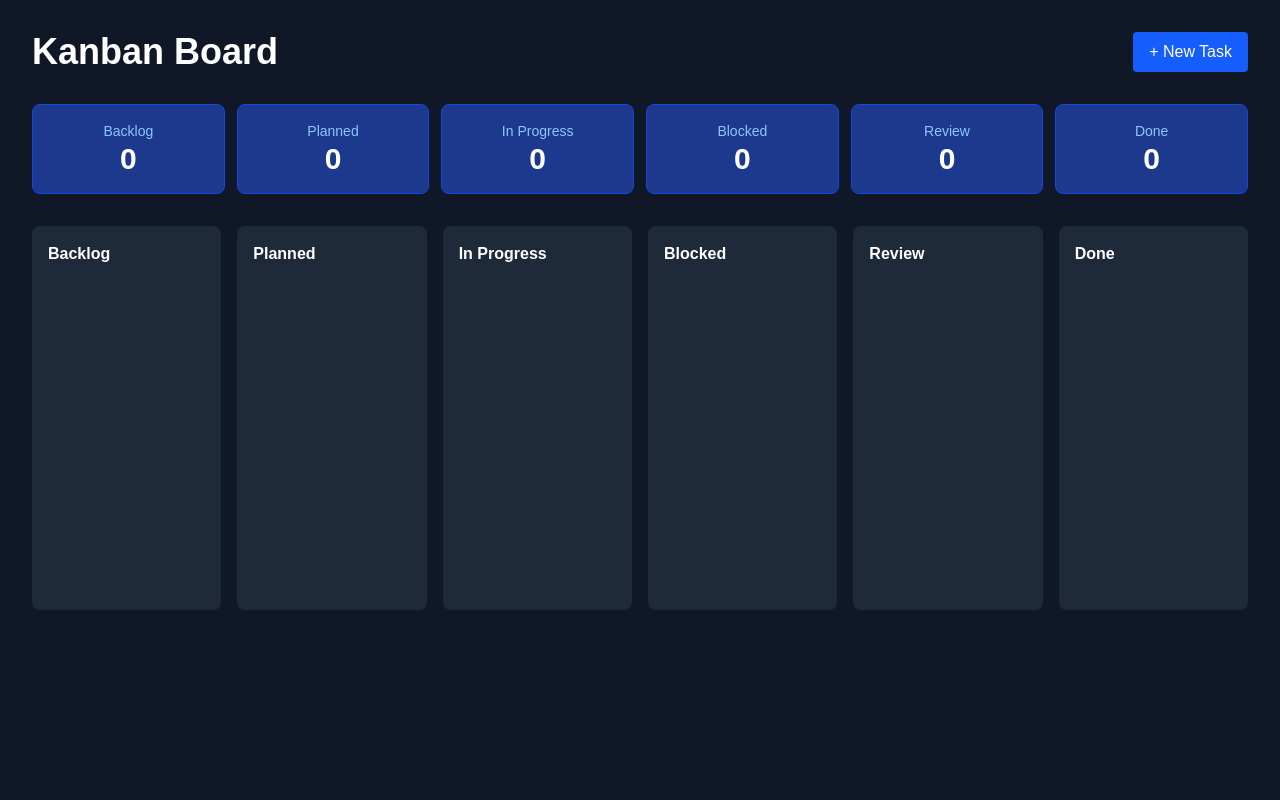
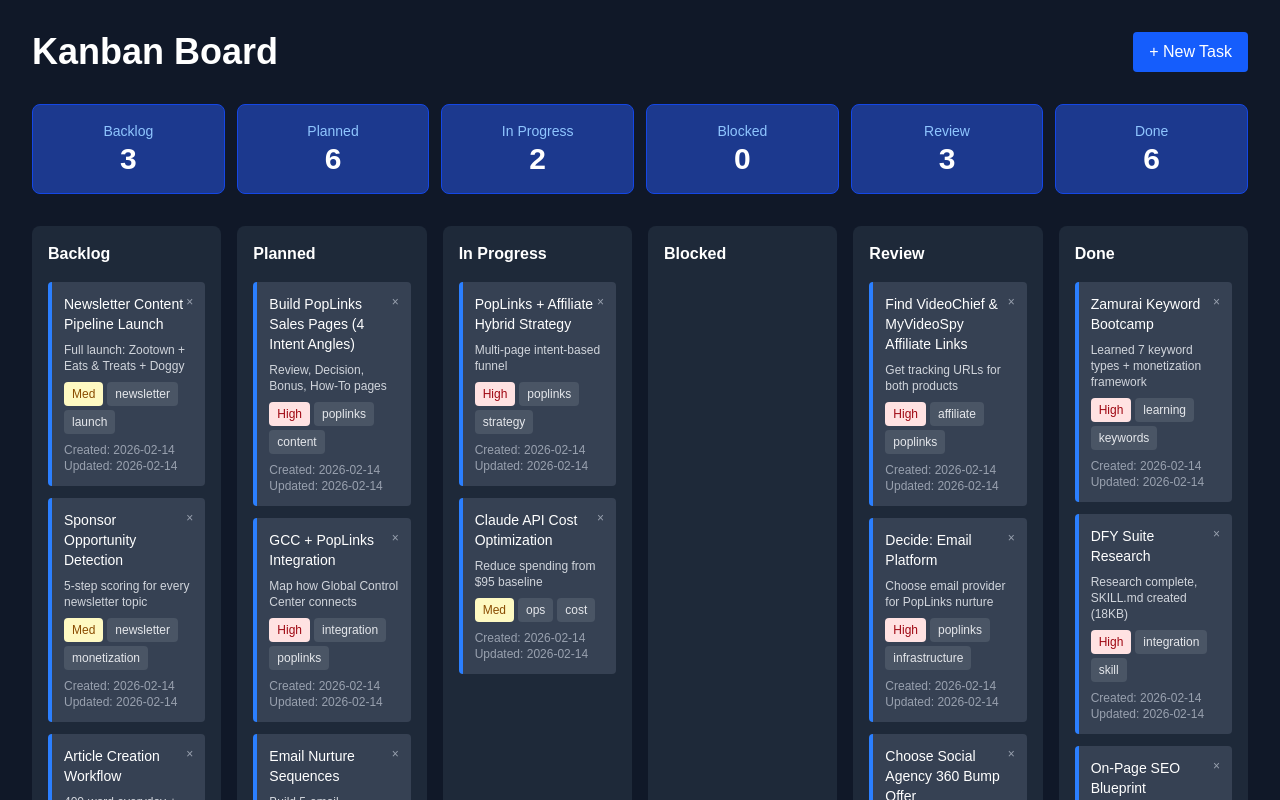
Before and after one commit to JoeKal97/kanban-app, a Next.js app: page / in a window 1280 px wide. Shown: the top 800 px of the page. Built offline with nearby package versions, Linux system fonts and the light colour scheme.

Commit message:
Auto-populate Kanban with initial 20 tasks if localStorage is empty

```diff
--- /dev/null
+++ b/app/initial-data.ts
@@ -0,0 +1,22 @@
+export const INITIAL_TASKS = [
+  {id:"1",title:"Zamurai Keyword Bootcamp",description:"Learned 7 keyword types + monetization framework",priority:"High",tags:["learning","keywords"],column:"Done",createdDate:"2026-02-14",updatedDate:"2026-02-14"},
+  {id:"2",title:"DFY Suite Research",description:"Research complete, SKILL.md created (18KB)",priority:"High",tags:["integration","skill"],column:"Done",createdDate:"2026-02-14",updatedDate:"2026-02-14"},
+  {id:"3",title:"On-Page SEO Blueprint",description:"Transcribed video (17K chars), absorbed teaching",priority:"High",tags:["learning","seo"],column:"Done",createdDate:"2026-02-14",updatedDate:"2026-02-14"},
+  {id:"4",title:"Global Control Center Research",description:"Research complete, SKILL.md created (47KB)",priority:"High",tags:["integration","skill"],column:"Done",createdDate:"2026-02-14",updatedDate:"2026-02-14"},
+  {id:"5",title:"GitHub kanban-app Repo",description:"Created & pushed code to GitHub",priority:"High",tags:["infrastructure"],column:"Done",createdDate:"2026-02-14",updatedDate:"2026-02-14"},
+  {id:"6",title:"Vercel Deployment",description:"Kanban app deployed and live",priority:"High",tags:["infrastructure"],column:"Done",createdDate:"2026-02-14",updatedDate:"2026-02-14"},
+  {id:"7",title:"PopLinks + Affiliate Hybrid Strategy",description:"Multi-page intent-based funnel",priority:"High",tags:["poplinks","strategy"],column:"In Progress",createdDate:"2026-02-14",updatedDate:"2026-02-14"},
+  {id:"8",title:"Claude API Cost Optimization",description:"Reduce spending from $95 baseline",priority:"Med",tags:["ops","cost"],column:"In Progress",createdDate:"2026-02-14",updatedDate:"2026-02-14"},
+  {id:"9",title:"Find VideoChief & MyVideoSpy Affiliate Links",description:"Get tracking URLs for both products",priority:"High",tags:["affiliate","poplinks"],column:"Review",createdDate:"2026-02-14",updatedDate:"2026-02-14"},
+  {id:"10",title:"Decide: Email Platform",description:"Choose email provider for PopLinks nurture",priority:"High",tags:["poplinks","infrastructure"],column:"Review",createdDate:"2026-02-14",updatedDate:"2026-02-14"},
+  {id:"11",title:"Choose Social Agency 360 Bump Offer",description:"Select or create bump offer for JVZoo",priority:"High",tags:["poplinks","affiliate"],column:"Review",createdDate:"2026-02-14",updatedDate:"2026-02-14"},
+  {id:"12",title:"Build PopLinks Sales Pages (4 Intent Angles)",description:"Review, Decision, Bonus, How-To pages",priority:"High",tags:["poplinks","content"],column:"Planned",createdDate:"2026-02-14",updatedDate:"2026-02-14"},
+  {id:"13",title:"GCC + PopLinks Integration",description:"Map how Global Control Center connects",priority:"High",tags:["integration","poplinks"],column:"Planned",createdDate:"2026-02-14",updatedDate:"2026-02-14"},
+  {id:"14",title:"Email Nurture Sequences",description:"Build 5-email sequences for bump offer",priority:"High",tags:["email","poplinks"],column:"Planned",createdDate:"2026-02-14",updatedDate:"2026-02-14"},
+  {id:"15",title:"Missoula Eats & Treats Keywords",description:"Research keywords + pillars for newsletter",priority:"Med",tags:["content","newsletter"],column:"Planned",createdDate:"2026-02-14",updatedDate:"2026-02-14"},
+  {id:"16",title:"Save Our Doggy Keywords",description:"Research keywords + pillars for newsletter",priority:"Med",tags:["content","newsletter"],column:"Planned",createdDate:"2026-02-14",updatedDate:"2026-02-14"},
+  {id:"17",title:"DFY Suite Campaign Automation",description:"Build Letterman → DFY pipeline",priority:"Med",tags:["dfy","automation"],column:"Planned",createdDate:"2026-02-14",updatedDate:"2026-02-14"},
+  {id:"18",title:"Newsletter Content Pipeline Launch",description:"Full launch: Zootown + Eats & Treats + Doggy",priority:"Med",tags:["newsletter","launch"],column:"Backlog",createdDate:"2026-02-14",updatedDate:"2026-02-14"},
+  {id:"19",title:"Sponsor Opportunity Detection",description:"5-step scoring for every newsletter topic",priority:"Med",tags:["newsletter","monetization"],column:"Backlog",createdDate:"2026-02-14",updatedDate:"2026-02-14"},
+  {id:"20",title:"Article Creation Workflow",description:"400-word everyday + 800-word hubs using SEO blueprint",priority:"Med",tags:["content","seo"],column:"Backlog",createdDate:"2026-02-14",updatedDate:"2026-02-14"}
+];
--- a/app/kanban.tsx
+++ b/app/kanban.tsx
@@ -1,6 +1,7 @@
 'use client';
 
 import { useState, useEffect } from 'react';
+import { INITIAL_TASKS } from './initial-data';
 
 interface Task {
   id: string;
@@ -31,7 +32,7 @@
   });
   const [draggedTask, setDraggedTask] = useState<Task | null>(null);
 
-  // Load from API first, then localStorage as fallback
+  // Load from API first, then localStorage, then initial data
   useEffect(() => {
     const loadTasks = async () => {
       try {
@@ -43,14 +44,19 @@
           return;
         }
       } catch (error) {
-        console.log('API unavailable, using localStorage');
+        console.log('API unavailable');
       }
 
-      // Fallback to localStorage
+      // Try localStorage
       const saved = localStorage.getItem('kanban-tasks');
       if (saved) {
         setTasks(JSON.parse(saved));
+        return;
       }
+
+      // Use initial data if nothing else available
+      setTasks(INITIAL_TASKS as Task[]);
+      localStorage.setItem('kanban-tasks', JSON.stringify(INITIAL_TASKS));
     };
 
     loadTasks();
```
